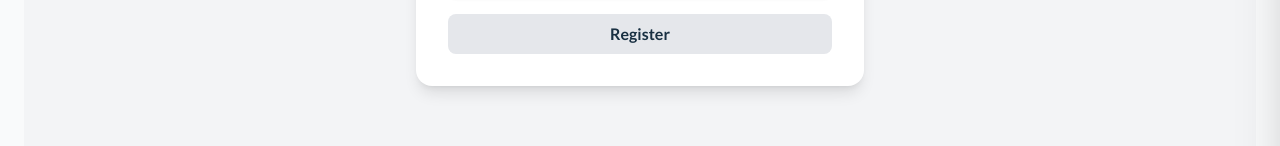
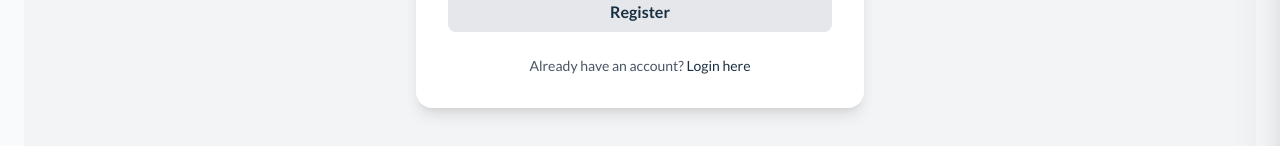
Before and after one commit to Esam-05-14/GuyshFrontEnd, a React (Vite) app: page /register in a window 1280 px wide. Shown: the part 581-727 px from the top of the page. Built offline with nearby package versions, Linux system fonts and the light colour scheme; no server answers.

Commit message:
edit my-profile and Register page

```diff
--- a/src/App.jsx
+++ b/src/App.jsx
@@ -60,18 +60,18 @@ function App() {
         <Route path="/news" element={<News />} />
         <Route path="/news/:id" element={<NewsDetails />} />
         <Route path="/universities" element={<Universities />} />
-        <Route element={<ProtectedRoutes allowedRoles={['is_superuser','is_active']}/>}>
+        <Route element={<ProtectedRoutes allowedRoles={['is_staff','is_active']}/>}>
           <Route path="/events" element={<Events />} />
           <Route path="/events/:id" element={<EventDetails />} />
           <Route path="/my-profile" element={<MyProfile />} />
         </Route>
-        <Route element={<ProtectedRoutes allowedRoles={['is_superuser', 'is_media_officer']}/>}>
+        <Route element={<ProtectedRoutes allowedRoles={['is_staff', 'is_media_officer']}/>}>
           <Route path='/admin' element={<Admin/>} />
           <Route path="/admin/events" element={<AdminEvents />} />
           <Route path="/admin/news" element={<AdminPosts />} />
           <Route path="/admin/email-notifications" element={<AdminEmailNotifications />} />
         </Route>
-        <Route element={<ProtectedRoutes allowedRoles={['is_superuser']}/>}>
+        <Route element={<ProtectedRoutes allowedRoles={['is_staff']}/>}>
           <Route path='/admin/users' element={<Users/>} />
           <Route path='/admin/profiles' element={<UserProfiles/>} />
           <Route path="/admin/profiles/:id" element={<UserProfilePage />} />
--- a/src/pages/MyProfile.jsx
+++ b/src/pages/MyProfile.jsx
@@ -1,8 +1,9 @@
 import React, { useState, useEffect } from "react";
 import { useAuth } from "../data/AuthContext";
 import { downloadProfile, updateProfile } from "../services/authService";
-import { useNavigate } from "react-router-dom";
+import {Link, useNavigate } from "react-router-dom";
 import { useTranslation } from "react-i18next";
+
 
 export default function MyProfile() {
   const { myProfile, universities, setMyProfile, language} = useAuth();
@@ -12,6 +13,11 @@ export default function MyProfile() {
   const [loading, setLoading] = useState(false);
   const navigate = useNavigate();
   const { t, i18n } = useTranslation();
+
+  const handleNavigation = (path) => {
+    navigate(path);
+  };
+
 
   const formatDate = (dateString) => {
     if (!dateString) return new Date().toLocaleDateString();
@@ -40,9 +46,13 @@ export default function MyProfile() {
 
   if (!formData) {
     return (
-      <div className="min-h-screen flex justify-center items-center text-gray-600">
-        <h1>{t("myProfile.loading")}</h1>
-      </div>
+      <button
+                  onClick={() => handleNavigation("/membership-form")}
+                  className="w-50 mt-4 bg-gradient-to-r from-[#6e9225] to-[#5a7a1e] text-white px-4 py-3 rounded-lg text-sm font-semibold
+                             hover:shadow-lg transition-all duration-200"
+                >
+                  {t("nav.finishProfile")}
+                </button>
     );
   }
 
--- a/src/pages/Register.jsx
+++ b/src/pages/Register.jsx
@@ -111,12 +111,15 @@ import { useState } from "react";
 import { useNavigate } from "react-router-dom";
 import { registerRequest } from "../services/authService"; // Removed .js extension
 import { useTranslation } from "react-i18next"; // Import the hook
+import { useAuth } from "../data/AuthContext";
+import { Link } from "react-router-dom";
 
 export default function Register() {
   const navigate = useNavigate();
   const [error, setError] = useState(null);
   const [loading, setLoading] = useState(false);
   const { t, i18n } = useTranslation(); // Initialize the hook
+  const {language} = useAuth()
 
   const handleSubmit = async (e) => {
     e.preventDefault();
@@ -215,6 +218,17 @@ export default function Register() {
             {loading ? t("register.registering") : t("register.registerButton")}
           </button>
         </form>
+        <div className="text-center text-sm text-gray-600 mt-6 space-y-2">
+          <p>
+            {language === 'ar' ? "لديك حساب؟":"Already have an account? "}{" "}
+            <Link
+              to="/login"
+              className="text-[#193042] font-medium hover:underline"
+            >
+              {language === 'ar' ?" سجل دخولك هنا":"Login here"}
+            </Link>
+          </p>
+        </div>
       </div>
     </div>
   );
```
